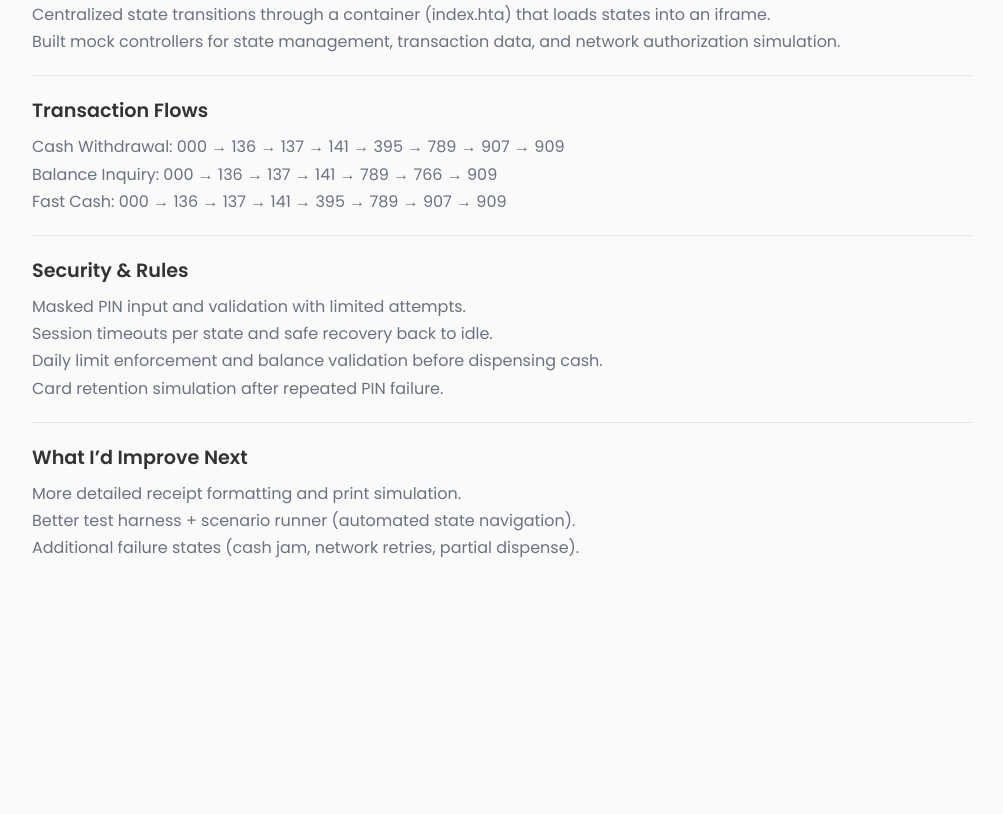
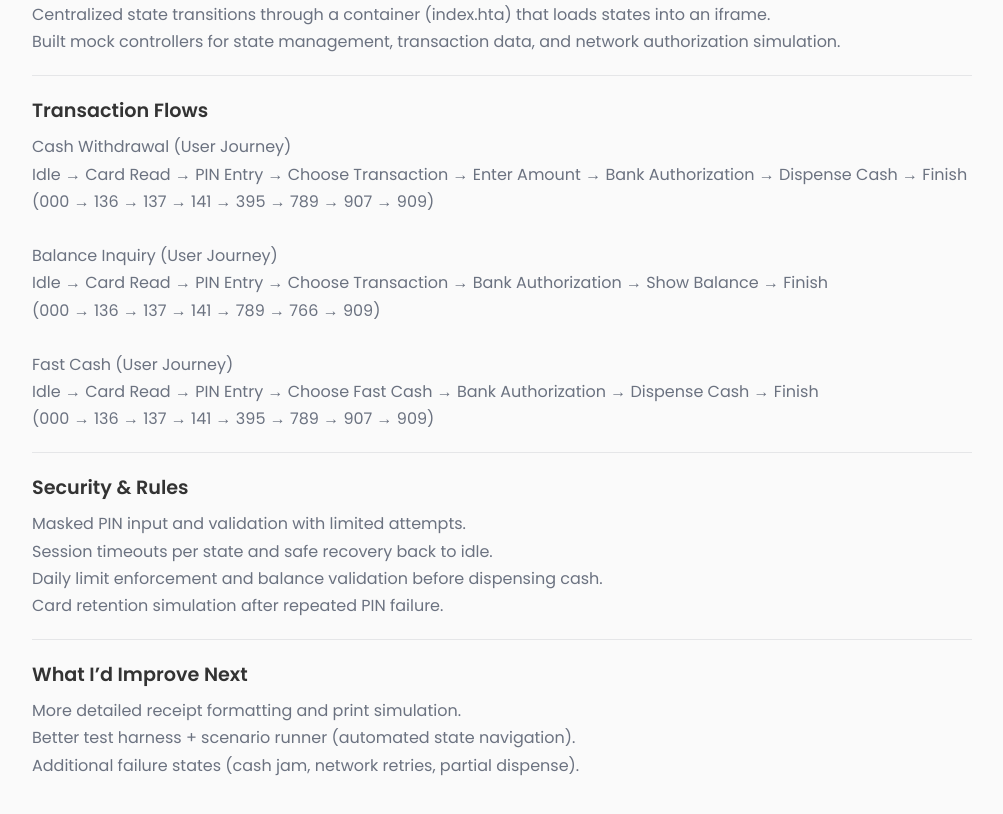
Before and after one commit to Tshimangadzostephen/Tshimaverse, a React (Vite) app: page /projects/atm-banking-system in a window 1280 px wide. Shown: the part 1140-1954 px from the top of the page, without its empty margins (138-1141 px from the left). Before the commit the page ends 1785 px from the top, so only its background shows below. Built offline with nearby package versions, Linux system fonts and the light colour scheme.

Commit message:
gave states meaning

```diff
--- a/src/components/projects/Data.tsx
+++ b/src/components/projects/Data.tsx
@@ -137,7 +137,7 @@ export const projects: ProjectItem[] = [
         image: atmImg,
         link: "https://github.com/Tshimangadzostephen/ATM-Banking-System",
         demo: "", // optional
-    tags: ["HTML", "CSS", "JavaScript", "Windows HTA", "State Machine", "ISO-8583","ActiveX"],
+        tags: ["HTML", "CSS", "JavaScript", "Windows HTA", "State Machine", "ISO-8583", "ActiveX"],
         caseStudy: {
             heroTitle: "ATM Banking System Simulator",
             overview:
@@ -174,10 +174,14 @@ export const projects: ProjectItem[] = [
                 {
                     title: "Transaction Flows",
                     body: [
-            "Cash Withdrawal: 000 → 136 → 137 → 141 → 395 → 789 → 907 → 909",
-            "Balance Inquiry: 000 → 136 → 137 → 141 → 789 → 766 → 909",
-            "Fast Cash: 000 → 136 → 137 → 141 → 395 → 789 → 907 → 909",
+                        "Cash Withdrawal (User Journey)\nIdle → Card Read → PIN Entry → Choose Transaction → Enter Amount → Bank Authorization → Dispense Cash → Finish\n(000 → 136 → 137 → 141 → 395 → 789 → 907 → 909)\n\n",
+
+                        "Balance Inquiry (User Journey)\nIdle → Card Read → PIN Entry → Choose Transaction → Bank Authorization → Show Balance → Finish\n(000 → 136 → 137 → 141 → 789 → 766 → 909)\n\n",
+
+                        "Fast Cash (User Journey)\nIdle → Card Read → PIN Entry → Choose Fast Cash → Bank Authorization → Dispense Cash → Finish\n(000 → 136 → 137 → 141 → 395 → 789 → 907 → 909)",
                     ],
+
+
                 },
                 {
                     title: "Security & Rules",
--- a/src/components/projects/Projects.css
+++ b/src/components/projects/Projects.css
@@ -206,3 +206,7 @@ section {
   color: inherit;
   display: block;
 }
+
+.case-section p {
+  white-space: pre-line;
+}
```
Lines whose indentation alone changed are shown as unchanged.
